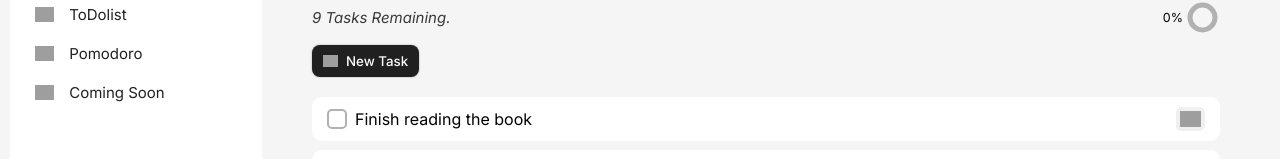
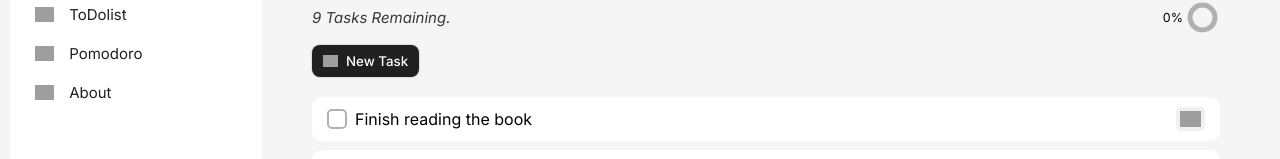
Before and after one commit to dipanshu447/Focus-flow, a React (Vite) app: page / in a window 1280 px wide. Shown: the part 119-278 px from the top of the page. Built offline with nearby package versions, Linux system fonts and the light colour scheme; grey boxes are pictures that could not be loaded; a web font is replaced by a local one.

Commit message:
UI fixes and updated icons

```diff
--- a/src/components/MenuBar.jsx
+++ b/src/components/MenuBar.jsx
@@ -1,19 +1,19 @@
 const menuItem = [
     {
         lable: "Welcome",
-        icon: "https://img.icons8.com/?size=100&id=37965&format=png&color=202020"
+        icon: "https://img.icons8.com/?size=100&id=82786&format=png&color=000000"
     },
     {
         lable: "ToDolist",
-        icon: "https://img.icons8.com/?size=100&id=f9MbZqpEUKcQ&format=png&color=202020"
+        icon: "https://img.icons8.com/?size=100&id=kGOa1reHyAdz&format=png&color=000000"
     },
     {
         lable: "Pomodoro",
-        icon: "https://img.icons8.com/?size=100&id=ggkq7ZKoggie&format=png&color=202020"
+        icon: "https://img.icons8.com/?size=100&id=x0i026nook2H&format=png&color=000000"
     },
     {
-        lable: "Coming Soon",
-        icon: "https://img.icons8.com/?size=100&id=ytYtK65QNJyO&format=png&color=202020"
+        lable: "About",
+        icon: "https://img.icons8.com/?size=100&id=3156&format=png&color=000000"
     }
 ]
 
--- a/src/components/Pomodoro.jsx
+++ b/src/components/Pomodoro.jsx
@@ -134,7 +134,7 @@ export default function Pomodoro() {
                 <Header />
                 <div className="options timerOption">
                     <small className="studyhours">
-                        Time Studied Today : {(TotalStudySeconds / 3600).toFixed(1)}hr
+                        Time Studied Today : {(TotalStudySeconds / 3600).toFixed(1)} hrs
                     </small>
                     <button onClick={toggleShowTimerSetting} className='newTask'>
                         <img src="https://img.icons8.com/?size=100&id=2969&format=png&color=ffffff" alt="settingIcon" />
--- a/src/components/TodoList.jsx
+++ b/src/components/TodoList.jsx
@@ -15,6 +15,7 @@ export default function TodoList({ addTask, taskDoneLength, taskLength, remainin
        let taskInput = data.get('task');
        if(taskInput.trim() !== "") addTask(taskInput);
        e.target.reset();
+       toggleShowAddTask();
     }
 
     const [showAddTask, setshowAddTask] = useState(false);
```
